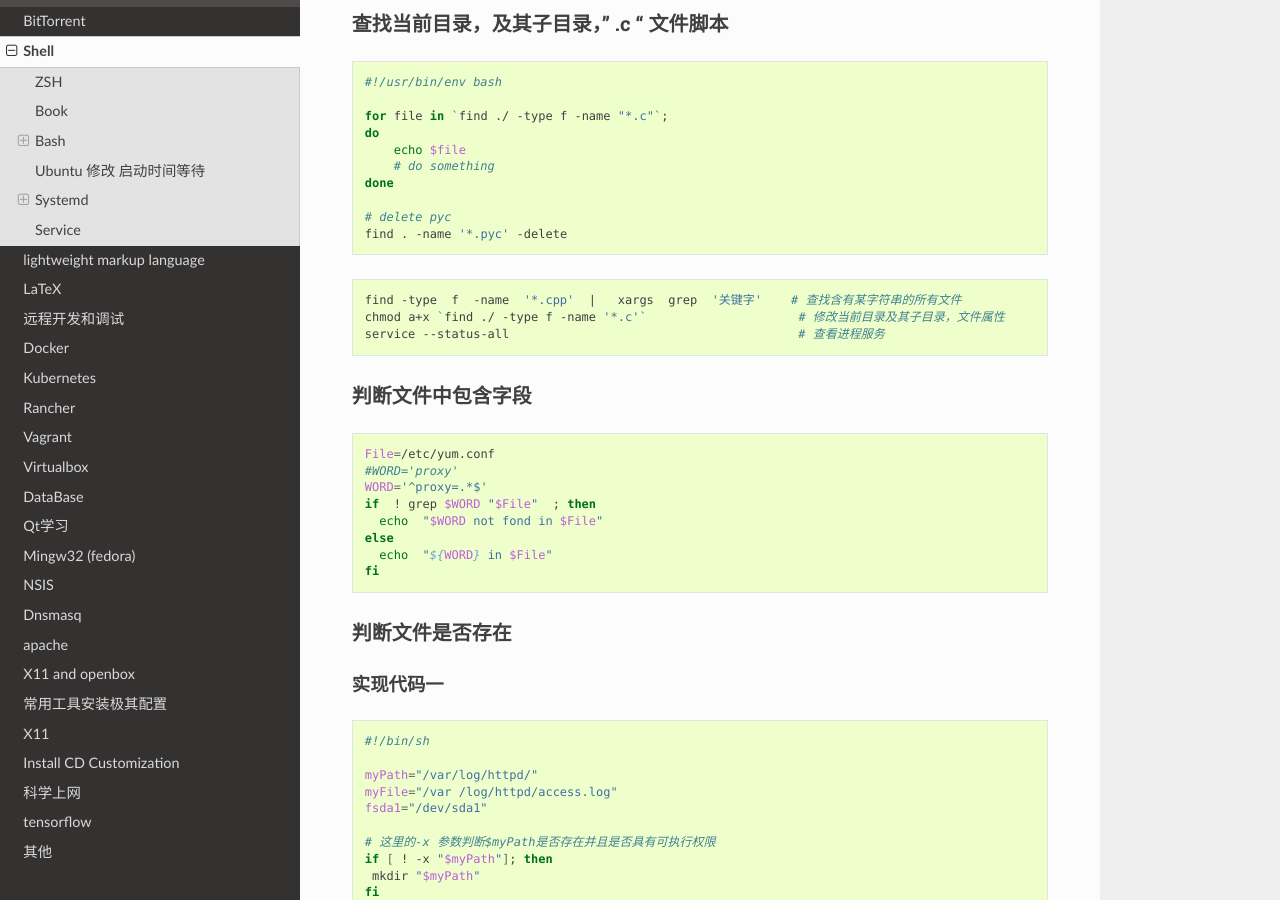
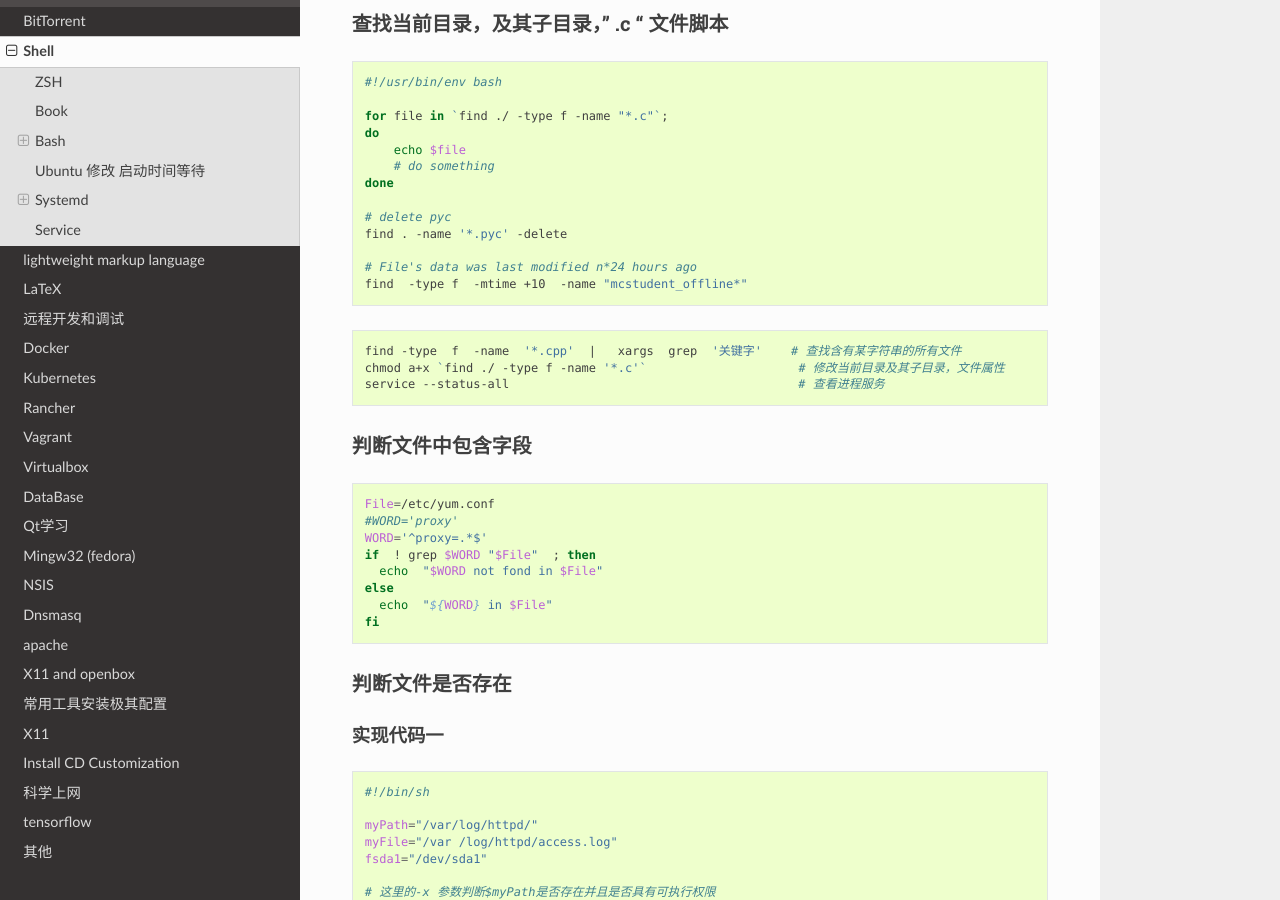
Before and after one commit to my-rds-store/my_space, a Sphinx documentation site: the page built from source/shell/shell.rst, in a window 1280 px wide and 900 px high, scrolled down 4956 px. Built offline with Sphinx 7.4.7 and the Read the Docs theme 2.0.0, drawn with Linux system fonts in a browser that asks for light colours.

Commit message:
update ...

```diff
--- a/source/other/index.rst
+++ b/source/other/index.rst
@@ -346,6 +346,10 @@ nginx
 * `nginx简易教程 <http://www.cnblogs.com/jingmoxukong/p/5945200.html>`_
 
 
+----------
+
+* `Ubuntu 14.04安装teamviewer 远程桌面 <https://blog.csdn.net/love_xiaozhao/article/details/52704197>`_
+
 ubutnu 源制作
 ---------------
 
--- a/source/shell/shell.rst
+++ b/source/shell/shell.rst
@@ -309,11 +309,15 @@ apt-get install时如何指定安装版本
     # delete pyc
     find . -name '*.pyc' -delete
 
+    # File's data was last modified n*24 hours ago
+    find  -type f  -mtime +10  -name "mcstudent_offline*"
+
 .. code-block:: sh
 
     find -type  f  -name  '*.cpp'  |   xargs  grep  '关键字'    # 查找含有某字符串的所有文件
     chmod a+x `find ./ -type f -name '*.c'`  			# 修改当前目录及其子目录，文件属性
     service --status-all                                        # 查看进程服务
+
 
 
 判断文件中包含字段
```
